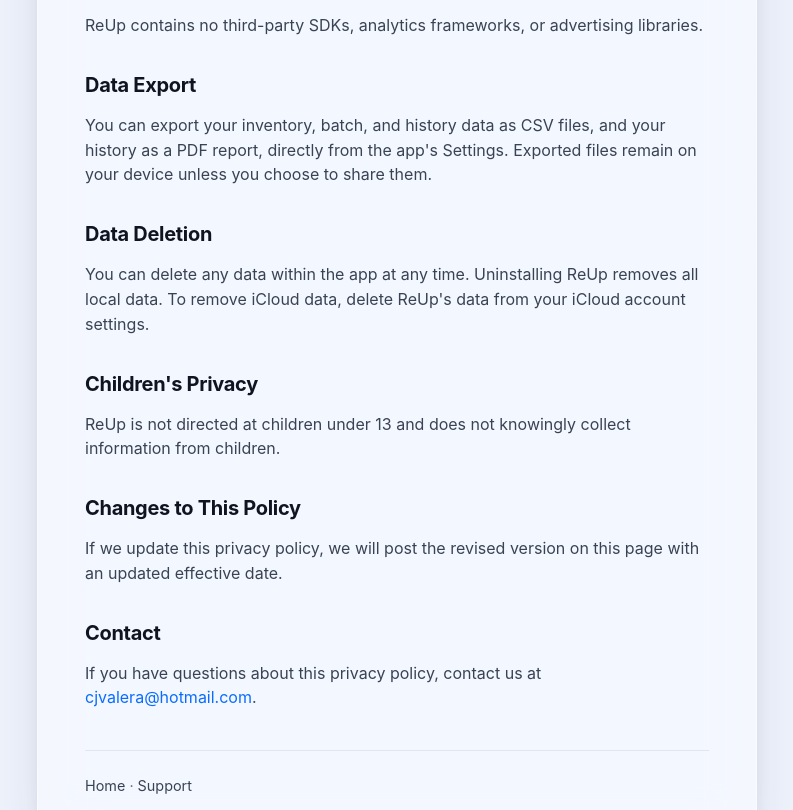
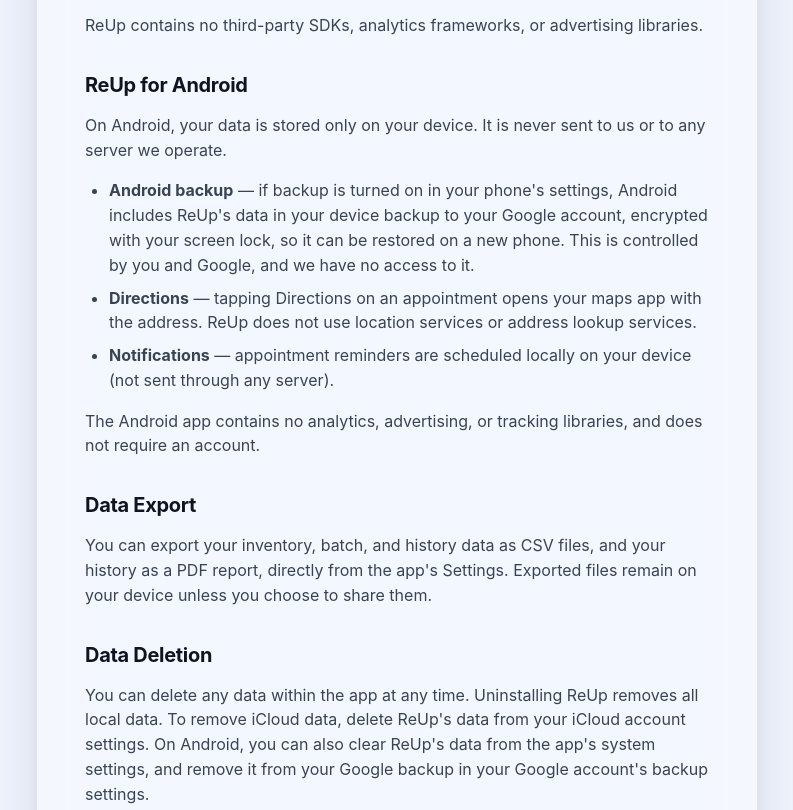
Before and after one commit to cjvalera/reup-support, a plain HTML site: page privacy.html in a window 1280 px wide. Shown: the part 1227-2037 px from the top of the page, without its empty margins (243-1036 px from the left). Drawn offline with Linux system fonts and the light colour scheme.

Commit message:
Add an Android section to the ReUp privacy policy
Co-Authored-By: Claude Opus 5.5 <noreply@anthropic.com>

```diff
--- a/privacy.html
+++ b/privacy.html
@@ -16,7 +16,7 @@
         <div class="brand"><img src="appicon.png" alt=""><a href="index.html">ReUp</a></div>
         <h1>Privacy Policy</h1>
         <p class="subtitle">ReUp - Inventory Tracking for Mobile IV Nurses</p>
-        <p class="effective">Effective date: April 9, 2026</p>
+        <p class="effective">Effective date: October 1, 2026</p>
 
         <h2>Overview</h2>
         <p>ReUp is designed with your privacy in mind. Your data stays on your device and in your personal iCloud account. We do not collect, store, or have access to any of your data.</p>
@@ -44,11 +44,20 @@
         </ul>
         <p>ReUp contains no third-party SDKs, analytics frameworks, or advertising libraries.</p>
 
+        <h2>ReUp for Android</h2>
+        <p>On Android, your data is stored only on your device. It is never sent to us or to any server we operate.</p>
+        <ul>
+            <li><strong>Android backup</strong> — if backup is turned on in your phone's settings, Android includes ReUp's data in your device backup to your Google account, encrypted with your screen lock, so it can be restored on a new phone. This is controlled by you and Google, and we have no access to it.</li>
+            <li><strong>Directions</strong> — tapping Directions on an appointment opens your maps app with the address. ReUp does not use location services or address lookup services.</li>
+            <li><strong>Notifications</strong> — appointment reminders are scheduled locally on your device (not sent through any server).</li>
+        </ul>
+        <p>The Android app contains no analytics, advertising, or tracking libraries, and does not require an account.</p>
+
         <h2>Data Export</h2>
         <p>You can export your inventory, batch, and history data as CSV files, and your history as a PDF report, directly from the app's Settings. Exported files remain on your device unless you choose to share them.</p>
 
         <h2>Data Deletion</h2>
-        <p>You can delete any data within the app at any time. Uninstalling ReUp removes all local data. To remove iCloud data, delete ReUp's data from your iCloud account settings.</p>
+        <p>You can delete any data within the app at any time. Uninstalling ReUp removes all local data. To remove iCloud data, delete ReUp's data from your iCloud account settings. On Android, you can also clear ReUp's data from the app's system settings, and remove it from your Google backup in your Google account's backup settings.</p>
 
         <h2>Children's Privacy</h2>
         <p>ReUp is not directed at children under 13 and does not knowingly collect information from children.</p>
```
